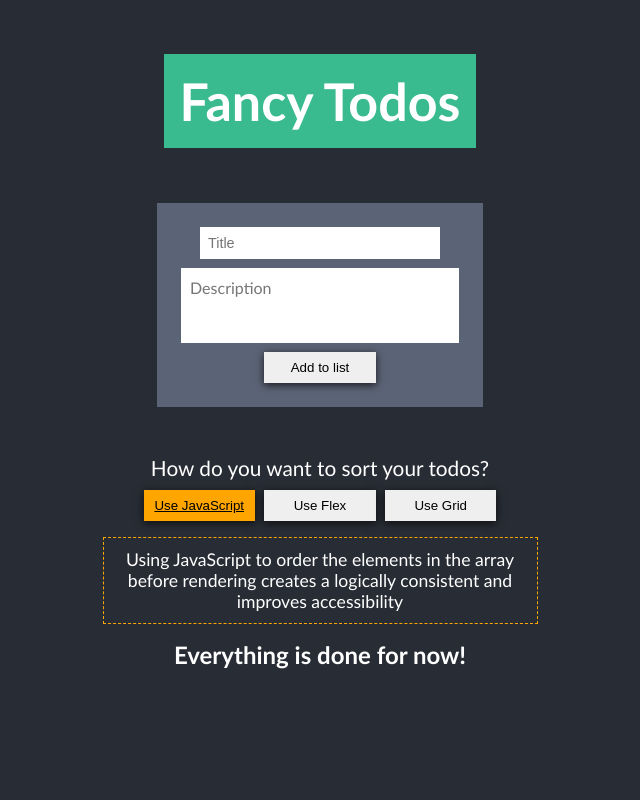
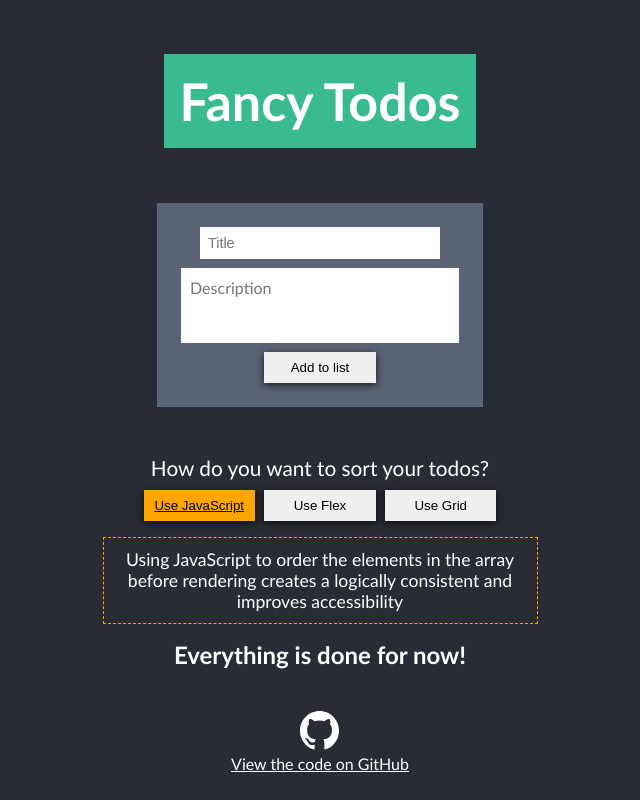
Before and after one commit to ic3Dragon/such-a-fancy-shopping-list, a React (Create React App) app: page / in a window 1280 px wide. Shown: the whole page, without its empty margins (320-960 px from the left). Built offline with nearby package versions, Linux system fonts and the light colour scheme.

Commit message:
add: github link

```diff
--- a/src/App.scss
+++ b/src/App.scss
@@ -37,3 +37,20 @@
   transform: scale(1.04);
   transition: all 0.3s;
 }
+
+.header__github-link {
+  margin-top: 1rem;
+  font-size: 1rem;
+  color: white;
+  &:hover {
+    color:rgb(57, 187, 143);
+  }
+  .header__github {
+    &:hover {
+      padding: -10px;
+      border-radius: 50%;
+      background-color: rgb(57, 187, 143);
+    }
+  }
+
+}
--- a/src/App.tsx
+++ b/src/App.tsx
@@ -8,6 +8,15 @@
   localStorage.setItem('todos', JSON.stringify(todoList))
 }
 
+const githubLogo = <svg
+    className="header__github"
+    viewBox="0 0 100 100"
+    width="40"
+    height="40"
+    xmlns="http://www.w3.org/2000/svg">
+    <path fill-rule="evenodd" clip-rule="evenodd" d="M48.854 0C21.839 0 0 22 0 49.217c0 21.756 13.993 40.172 33.405 46.69 2.427.49 3.316-1.059 3.316-2.362 0-1.141-.08-5.052-.08-9.127-13.59 2.934-16.42-5.867-16.42-5.867-2.184-5.704-5.42-7.17-5.42-7.17-4.448-3.015.324-3.015.324-3.015 4.934.326 7.523 5.052 7.523 5.052 4.367 7.496 11.404 5.378 14.235 4.074.404-3.178 1.699-5.378 3.074-6.6-10.839-1.141-22.243-5.378-22.243-24.283 0-5.378 1.94-9.778 5.014-13.2-.485-1.222-2.184-6.275.486-13.038 0 0 4.125-1.304 13.426 5.052a46.97 46.97 0 0 1 12.214-1.63c4.125 0 8.33.571 12.213 1.63 9.302-6.356 13.427-5.052 13.427-5.052 2.67 6.763.97 11.816.485 13.038 3.155 3.422 5.015 7.822 5.015 13.2 0 18.905-11.404 23.06-22.324 24.283 1.78 1.548 3.316 4.481 3.316 9.126 0 6.6-.08 11.897-.08 13.526 0 1.304.89 2.853 3.316 2.364 19.412-6.52 33.405-24.935 33.405-46.691C97.707 22 75.788 0 48.854 0z" fill="#fff"/>
+  </svg>;
+
 const App = () => (
   <main className="App">
     <header className="header">
@@ -16,6 +25,7 @@
     <TodoForm/>
     <Options />
     <TodoList/>
+    <a className="header__github-link" href="https://github.com/ic3Dragon/react-signal-ts-todo" target="_blank" rel="noreferrer">{githubLogo}<p>View the code on GitHub</p></a>
   </main>
 );
 
```
